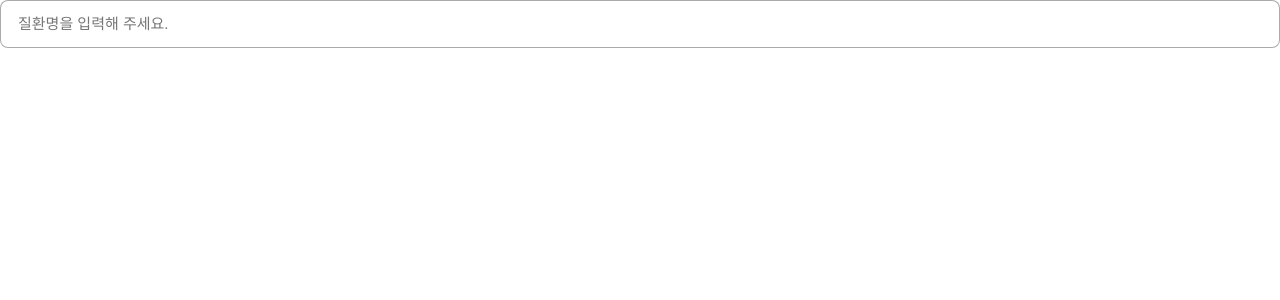
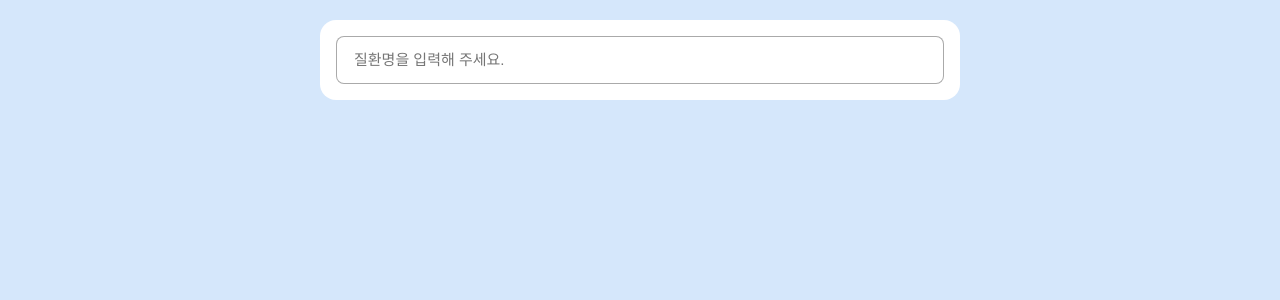
Before and after one commit to WONILLISM/pre-onboarding-11th-4, a React (Vite) app: page / in a window 1280 px wide. Shown: the top 300 px of the page. Built offline with nearby package versions, Linux system fonts and the light colour scheme.

Commit message:
feat: add style (#6)

```diff
--- a/src/App.tsx
+++ b/src/App.tsx
@@ -36,7 +36,7 @@ const GlobalStyle = createGlobalStyle`
     width: 100%;
     height: 100%;
 
-
+    background-color: #D5E7FB;
   }
 `;
 
--- a/src/common/hook/useQuery.ts
+++ b/src/common/hook/useQuery.ts
@@ -48,7 +48,7 @@ const useQuery = <T>(
     };
 
     // enabled가 false면 fetch 함수 실행하지 않음
-    // enabled 기본값을 ture로 해
+
     if (options?.enabled === false) {
       setLoading(false);
       return;
--- /dev/null
+++ b/src/components/SearchBar/TextField.tsx
@@ -0,0 +1,21 @@
+import { styled } from "styled-components";
+
+const TextField = styled.input`
+  width: 100%;
+  padding: 0 18px;
+  font-size: 15px;
+  line-height: 48px;
+  margin: 0;
+  outline: none;
+  border: none;
+  border-radius: 8px;
+  background-color: #ffffff;
+  transition: background 0.2s ease, color 0.1s ease, box-shadow 0.2s ease;
+  box-shadow: inset 0 0 0 1px #aaaaaa;
+
+  &:focus {
+    box-shadow: inset 0 0 0 2px blue;
+  }
+`;
+
+export default TextField;
--- a/src/components/SearchBar/index.tsx
+++ b/src/components/SearchBar/index.tsx
@@ -1,9 +1,9 @@
-import { InputHTMLAttributes, useEffect, useState } from "react";
-import { styled } from "styled-components";
-
+import { useEffect, useState } from "react";
+import { SearchItem } from "../../common/interface/searchItem";
 import { getSearchItems } from "../../common/api";
 import useQuery from "../../common/hook/useQuery";
-import { SearchItem } from "../../common/interface/searchItem";
+import TextField from "./TextField";
+import { styled } from "styled-components";
 
 const SearchBar = () => {
   const [searchText, setSearchText] = useState<string>("");
@@ -26,7 +26,8 @@ const SearchBar = () => {
   }
 
   return (
-    <div>
+    <>
+      <SearchBarStyle>
         <TextField
           placeholder="질환명을 입력해 주세요."
           value={searchText}
@@ -42,44 +43,53 @@ const SearchBar = () => {
             setSearchText(value);
           }}
         />
+      </SearchBarStyle>
       {isFocus && (
-        <div>
-          <div>추천 검색어</div>
+        <RelatedSearchArea>
+          <RelatedSearchTitle>추천 검색어</RelatedSearchTitle>
+          <RelatedSearchBox>
             {loading ? (
               <div>Loading...</div>
+            ) : data ? (
+              data.map((item) => (
+                <RelatedSearchItem>🔍 {item.sickNm}</RelatedSearchItem>
+              ))
             ) : (
-            <div>
-              {data?.map((item) => (
-                <div>🔍 {item.sickNm}</div>
-              ))}
-            </div>
+              <div>검색어 없음</div>
             )}
-        </div>
+          </RelatedSearchBox>
+        </RelatedSearchArea>
       )}
-    </div>
+    </>
   );
 };
 
-interface TextFieldProps extends InputHTMLAttributes<HTMLInputElement> {
-  error?: boolean;
-}
+const SearchBarStyle = styled.section`
+  padding: 16px;
+  background-color: #ffffff;
+  border-radius: 16px;
+`;
 
-const TextField = styled.input<TextFieldProps>`
-  width: 100%;
-  padding: 0 18px;
-  font-size: 15px;
-  line-height: 48px;
-  margin: 0;
-  outline: none;
-  border: none;
-  border-radius: 8px;
+const RelatedSearchArea = styled.div`
+  margin-top: 16px;
+  padding: 20px 16px;
   background-color: #ffffff;
-  transition: background 0.2s ease, color 0.1s ease, box-shadow 0.2s ease;
-  box-shadow: inset 0 0 0 1px #aaaaaa;
+  border-radius: 16px;
+`;
 
-  &:focus {
-    box-shadow: inset 0 0 0 2px blue;
-  }
+const RelatedSearchTitle = styled.div`
+  font-size: 12px;
+  color: #aaaaaa;
+`;
+
+const RelatedSearchBox = styled.div`
+  margin-top: 12px;
+  display: flex;
+  flex-direction: column;
+`;
+
+const RelatedSearchItem = styled.div`
+  padding: 4px 0px;
 `;
 
 export default SearchBar;
--- a/src/pages/Search.tsx
+++ b/src/pages/Search.tsx
@@ -1,11 +1,26 @@
+import { styled } from "styled-components";
 import SearchBar from "../components/SearchBar";
 
 const Search = () => {
   return (
-    <div>
-      <SearchBar />
-    </div>
+    <SearchStyle>
+      <SearchArea>
+        <SearchBar />
+      </SearchArea>
+    </SearchStyle>
   );
 };
 
+const SearchStyle = styled.article`
+  display: flex;
+  flex-direction: column;
+  align-items: center;
+`;
+
+const SearchArea = styled.section`
+  width: 100%;
+  max-width: 640px;
+  margin-top: 20px;
+`;
+
 export default Search;
```
Lines whose indentation alone changed are shown as unchanged.
